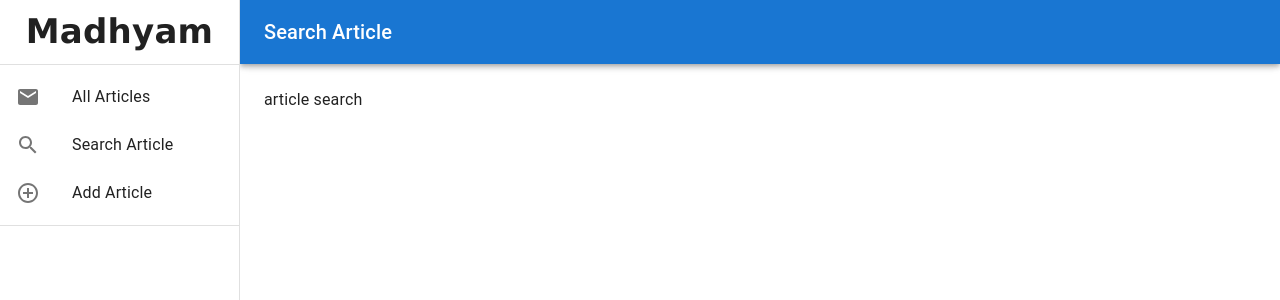
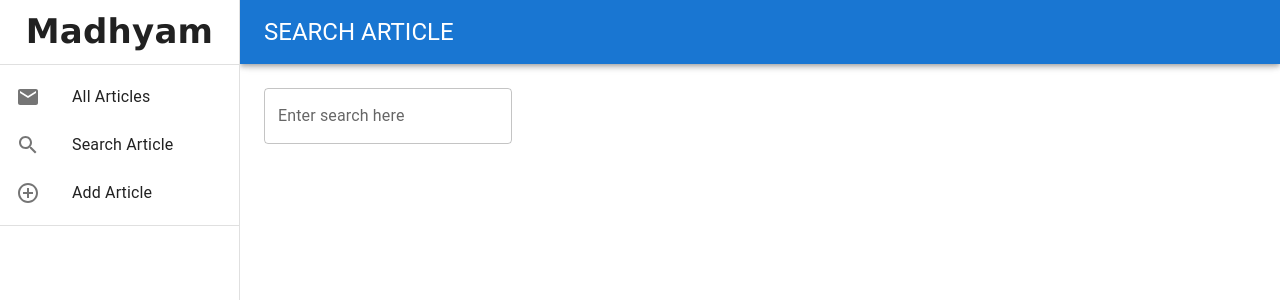
Before and after one commit to sankettchauhan/major-project, a React (Create React App) app: page /article/search in a window 1280 px wide. Shown: the top 300 px of the page. Built offline with nearby package versions, Linux system fonts and the light colour scheme; no server answers; the database is empty.

Commit message:
added search

```diff
--- a/src/components/ResponsiveDrawer.js
+++ b/src/components/ResponsiveDrawer.js
@@ -81,7 +81,12 @@ function ResponsiveDrawer(props) {
           >
             <MenuIcon />
           </IconButton>
-          <Typography variant="h6" noWrap component="div">
+          <Typography
+            variant="h5"
+            noWrap
+            component="div"
+            style={{ textTransform: "uppercase" }}
+          >
             {title}
           </Typography>
         </Toolbar>
--- a/src/pages/article.js
+++ b/src/pages/article.js
@@ -2,12 +2,13 @@ import React, { useState } from "react";
 import { doc, getDoc } from "firebase/firestore";
 import { useEffect } from "react";
 import { firestoreDb, initializeFirebaseApp } from "../firebase/config";
-import { CircularProgress } from "@mui/material";
+import { CircularProgress, Box, Typography } from "@mui/material";
 import ResponsiveDrawer from "../components/ResponsiveDrawer";
 
 export default function Article() {
   const [article, setArticle] = useState({});
   const [loading, setLoading] = useState(true);
+  // console.log(article);
 
   useEffect(() => {
     async function load() {
@@ -37,11 +38,25 @@ export default function Article() {
 
   if (article?.title)
     return (
-      <ResponsiveDrawer title={"title"}>
-        <div>
-          <h1>{article.title}</h1>
-          <h3>{article.content}</h3>
-        </div>
+      <ResponsiveDrawer title={"article"}>
+        <Box>
+          <Typography variant="h2" style={{ textTransform: "capitalize" }}>
+            {article.title}
+          </Typography>
+        </Box>
+        <Box>
+          <Typography variant="body1" style={{ marginBottom: "10px" }}>
+            Created at {new Date(article.dateCreated).toLocaleDateString()}
+          </Typography>
+        </Box>
+        <Box>
+          <Typography
+            variant="body1"
+            style={{ fontSize: "2em", fontWeight: 100 }}
+          >
+            {article.content}
+          </Typography>
+        </Box>
       </ResponsiveDrawer>
     );
 
--- a/src/pages/articlesearch.js
+++ b/src/pages/articlesearch.js
@@ -1,31 +1,64 @@
-import React, { useEffect } from "react";
+import React, { useEffect, useState } from "react";
 import ResponsiveDrawer from "../components/ResponsiveDrawer";
 import { collection, query, where, getDocs } from "firebase/firestore";
 import { firestoreDb, initializeFirebaseApp } from "../firebase/config";
+import { Button, TextField } from "@mui/material";
+import { Box } from "@mui/system";
+import { useNavigate } from "react-router-dom";
 
 export default function ArticleSearch() {
+  const [search, setSearch] = useState("");
+  const [res, setRes] = useState([]);
+  const navigate = useNavigate();
+  console.log(res);
+
   useEffect(() => {
     async function load() {
       initializeFirebaseApp();
       const db = firestoreDb();
-      const q = query(
-        collection(db, "articles"),
-        where("title", "==", "title")
-      );
+      const q = query(collection(db, "articles"), where("title", "==", search));
       const querySnapshot = await getDocs(q);
-      console.log(querySnapshot);
+      const resArr = [];
       querySnapshot.forEach((doc) => {
-        // doc.data() is never undefined for query doc snapshots
-        console.log(doc.id, " => ", doc.data());
+        if (doc?.id) {
+          resArr.push({ id: doc.id, ...doc.data() });
+        }
       });
+      setRes(resArr);
     }
     try {
-      load();
+      if (search !== "") load();
     } catch (error) {
       console.error(error);
     }
-  }, []);
+  }, [search]);
+
   return (
-    <ResponsiveDrawer title={"Search Article"}>article search</ResponsiveDrawer>
+    <ResponsiveDrawer title={"Search Article"}>
+      <Box>
+        <TextField
+          variant="outlined"
+          label="Enter search here"
+          value={search}
+          onChange={(e) => setSearch(e.target.value)}
+          size="large"
+        />
+      </Box>
+      {res.length !== 0 && (
+        <>
+          {res.map((article, i) => (
+            <Box key={`key-${article.title}`} sx={{ marginTop: "1em" }}>
+              <Button
+                size="large"
+                variant="contained"
+                onClick={() => navigate(`/article/${article.id}`)}
+              >
+                {article.title}
+              </Button>
+            </Box>
+          ))}
+        </>
+      )}
+    </ResponsiveDrawer>
   );
 }
--- a/src/pages/home.js
+++ b/src/pages/home.js
@@ -51,6 +51,7 @@ export default function Home() {
           variant="contained"
           onClick={() => navigate(`/article/${article.id}`)}
           sx={{ marginBottom: "1em", marginLeft: "0.5em" }}
+          key={`key-${article.title}`}
         >
           {article.title}
         </Button>
```
